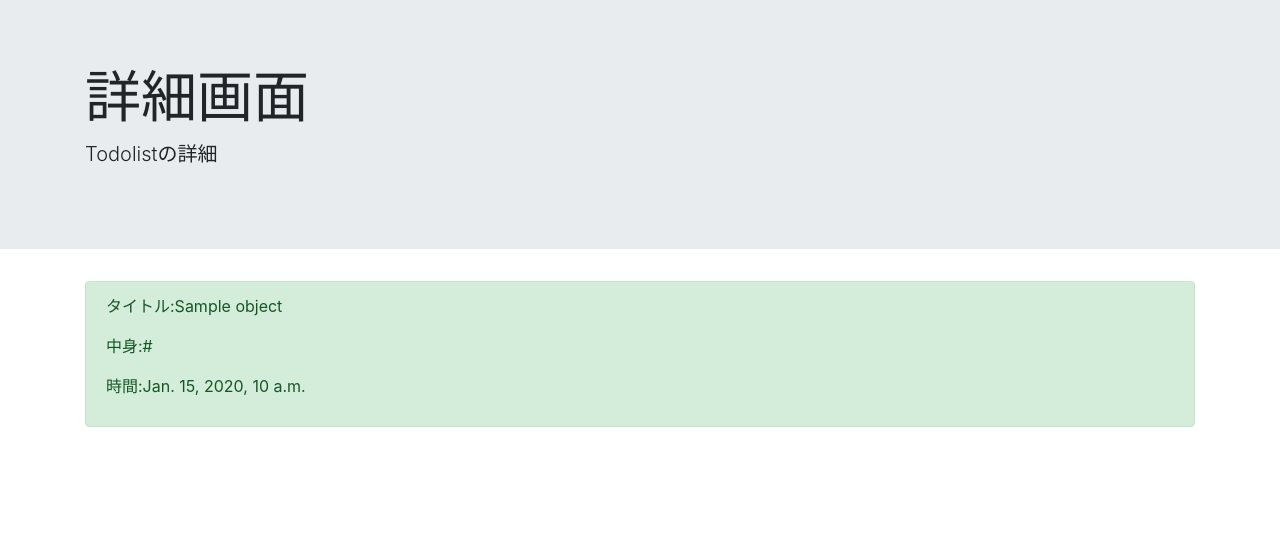
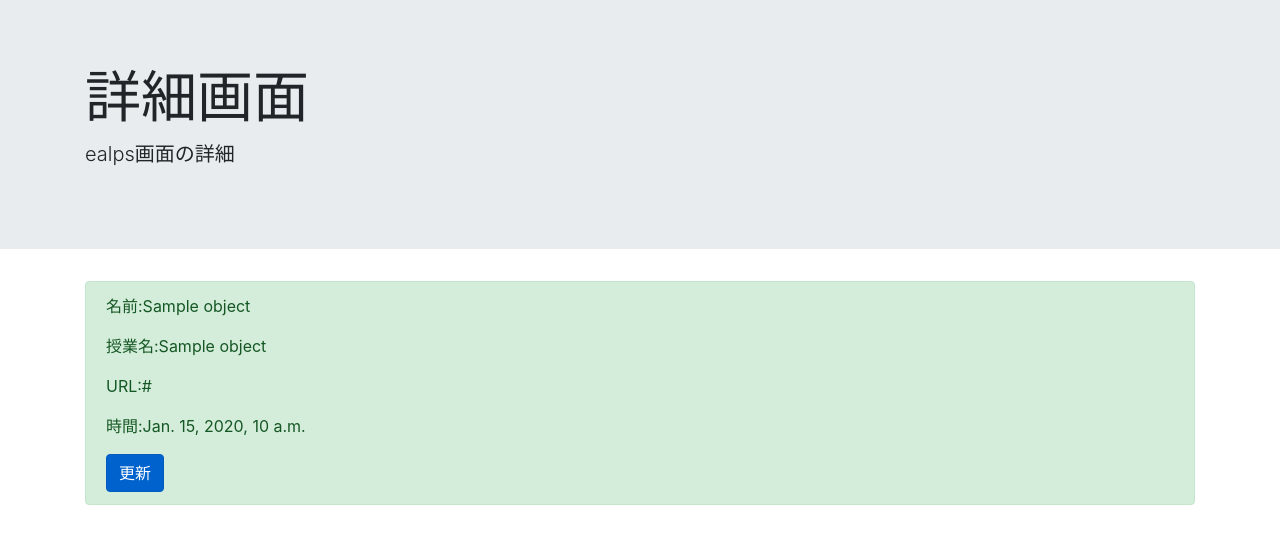
Before and after one commit to hiroehiro/class_update_project, a Django app: template template/detail.html in a window 1280 px wide. Shown: the top 544 px of the page. Run offline with Django 3.2, Linux system fonts and the light colour scheme; the template is opened without the code that fills it: most values are stand-ins (such as "Sample title", 1, 10 or a date in 2020); some libraries are stand-ins or nearby versions.

Commit message:
ページを取得し授業名等を表示する

```diff
--- a/class_update_app/models.py
+++ b/class_update_app/models.py
@@ -3,9 +3,9 @@ from datetime import datetime
 
 # Create your models here.
 class ClassModel(models.Model):
-    classname=models.CharField(max_length=100,null=True)
-    content=models.TextField()
-    url=models.URLField()
+    classname=models.TextField(null=True)
+    content=models.TextField(null=True)
+    url=models.TextField(null=True)
     name=models.CharField(max_length=100,null=True)
     passworld=models.CharField(max_length=100,null=True)
     date=models.DateTimeField(auto_now_add=True)
--- a/class_update_app/urls.py
+++ b/class_update_app/urls.py
@@ -1,8 +1,9 @@
 from django.urls import path
-from .views import ClassList,ClassCreate,ClassDetail
+from .views import ClassList,ClassCreate,ClassDetail,resultfunc
 
 urlpatterns=[
     path("list/",ClassList.as_view(),name="list"),
     path("create/",ClassCreate.as_view(),name="create"),
-    path("detali/<int:pk>",ClassDetail.as_view(),name="detail"),
+    path("detail/<int:pk>",ClassDetail.as_view(),name="detail"),
+    path("result/<int:pk>",resultfunc,name="result"),
 ]
--- a/requirements.txt
+++ b/requirements.txt
@@ -1,3 +1,5 @@
 Django>=2.2
 psycopg2>=2.7,<3.0
 Pillow
+requests
+beautifulsoup4
--- a/template/detail.html
+++ b/template/detail.html
@@ -4,7 +4,7 @@
 <div class="jumbotron jumbotron-fluid">
     <div class="container">
       <h1 class="display-4">詳細画面</h1>
-      <p class="lead">Todolistの詳細</p>
+      <p class="lead">ealps画面の詳細</p>
     </div>
   </div>
 {% endblock %}
@@ -12,12 +12,11 @@
 {% block content %}
 <div class='container'>
   <div class="alert alert-success" role="alert">
-    <p>タイトル:{{ object.classname }}</p>
-    <p>中身:{{ object.url }}</p>
+    <p>名前:{{ object.name }}
+    <p>授業名:{{ object.classname }}</p>
+    <p>URL:{{ object.url }}</p>
     <p>時間:{{object.date}}</p>
-
-
+    <a href="{% url 'result' object.pk %}" class="btn btn-primary btn active" role="button" aria-pressed="true">更新</a>
   </div>
-
 </div>
 {% endblock content %}
--- a/template/list.html
+++ b/template/list.html
@@ -11,12 +11,12 @@
 
 {% block content %}
 <div class='container'>
-  <a href="{% url 'create' %}" class="btn btn-info" tabindex="-1" role="button" aria-disabled="true">name,password入力</a>
+  <a href="{% url 'create'%}" class="btn btn-info" tabindex="-1" role="button" aria-disabled="true">user入力</a>
 {% endblock content %}
 
 {% block content2 %}
 {% for item in object_list %}
-  <a href="{% url 'detail' item.pk %}" class="btn btn-success" tabindex="-1" role="button" aria-disabled="true">詳細</a>
+  <a href="{% url 'detail' item.pk %}" class="btn btn-success" tabindex="-1" role="button" aria-disabled="true">更新履歴{{ item.pk }}</a>
 
 {% endfor %}
 {% endblock content2 %}
```
Also changed, not shown: class_update_app/views.py (+43 -0 lines), class_update_app/migrations/0006_auto_20200914_0708.py (added).
